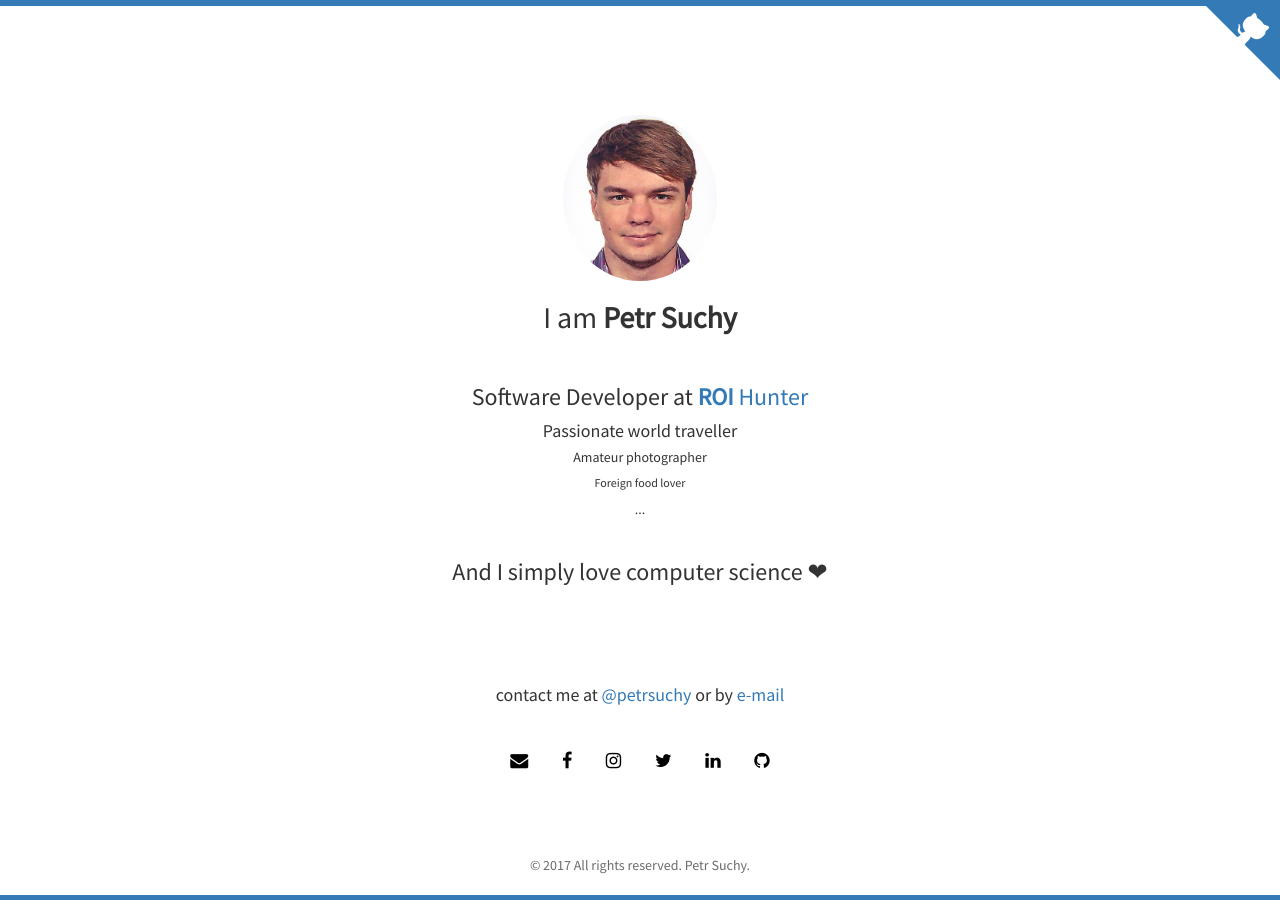
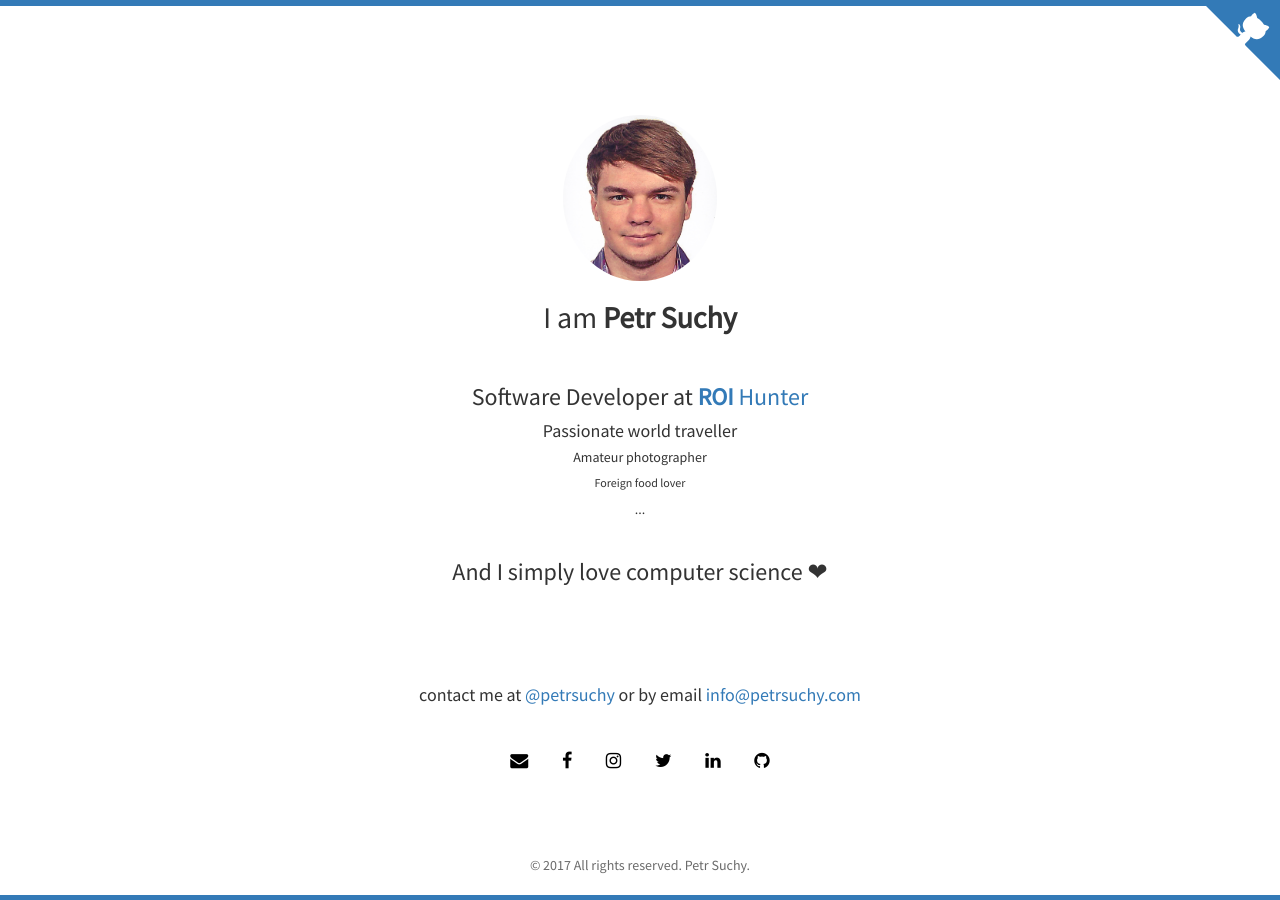
Before and after one commit to suchac/suchac.github.io, a Jekyll site: the page built from index.html, in a window 1280 px wide. Built offline with Jekyll 4.4.1, drawn with Linux system fonts in a browser that asks for light colours; nearby versions of some CDN libraries; the list of posts is cut into pages by our own code.

Commit message:
Update personal e-mail

```diff
--- a/_config.yml
+++ b/_config.yml
@@ -18,7 +18,7 @@ title: Petr Suchy
 author: Petr Suchy
 description: Personal resume and blog
 avatar: author.jpg
-email: petr.suchy@roihunter.com
+email: info@petrsuchy.com
 github: suchac # username
 facebook: psuchy15
 instagram: suchaac
--- a/index.html
+++ b/index.html
@@ -24,7 +24,7 @@ layout: home
 
         <br/><br/><br/><br/>
 
-        <h4>contact me at <a href="http://linkedin.com/{{ site.linkedin }}">@{{ site.linkedin }}</a> or by <a href="mailto:{{ site.email }}">e-mail</a></h4>
+        <h4>contact me at <a href="http://linkedin.com/{{ site.linkedin }}">@{{ site.linkedin }}</a> or by email <a href="mailto:{{ site.email }}">info@petrsuchy.com</a></h4>
 
 	  {% include social.html %}
 	</div>
```
